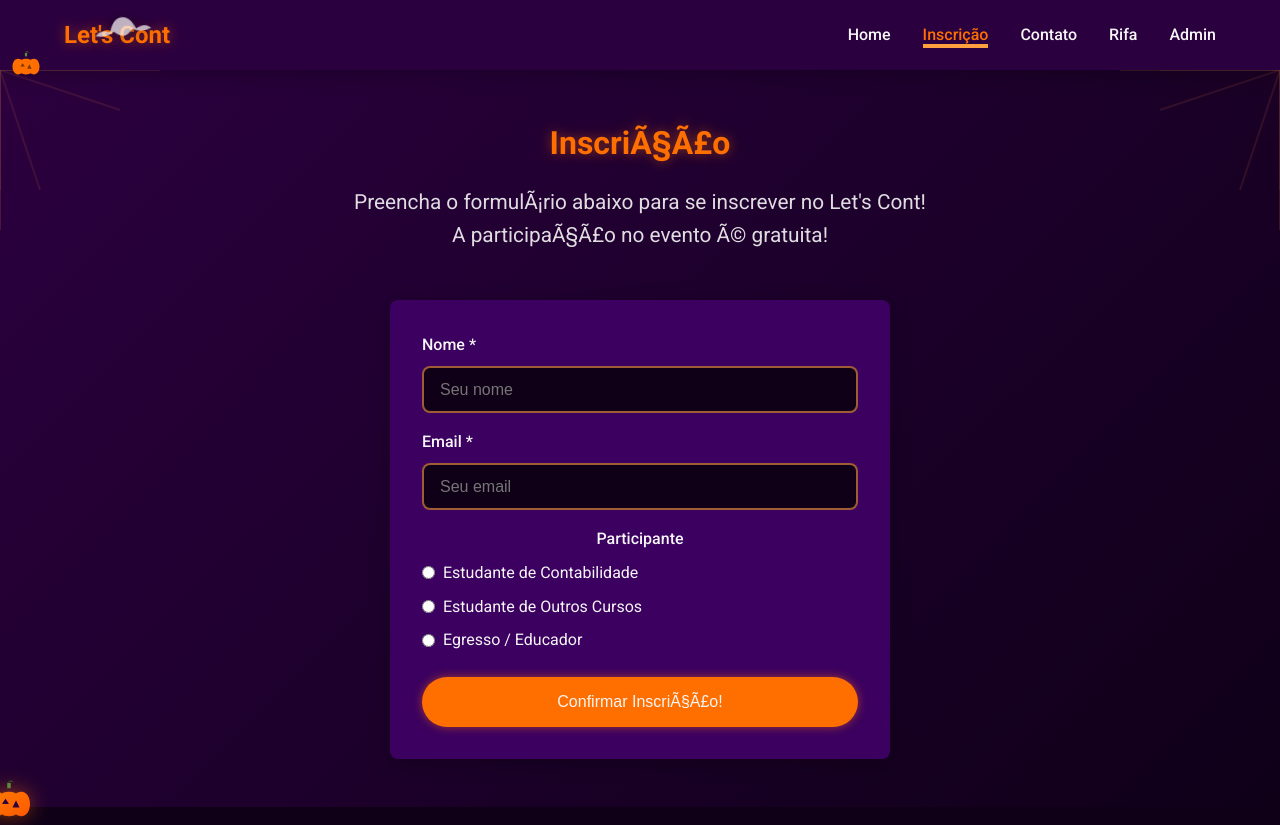
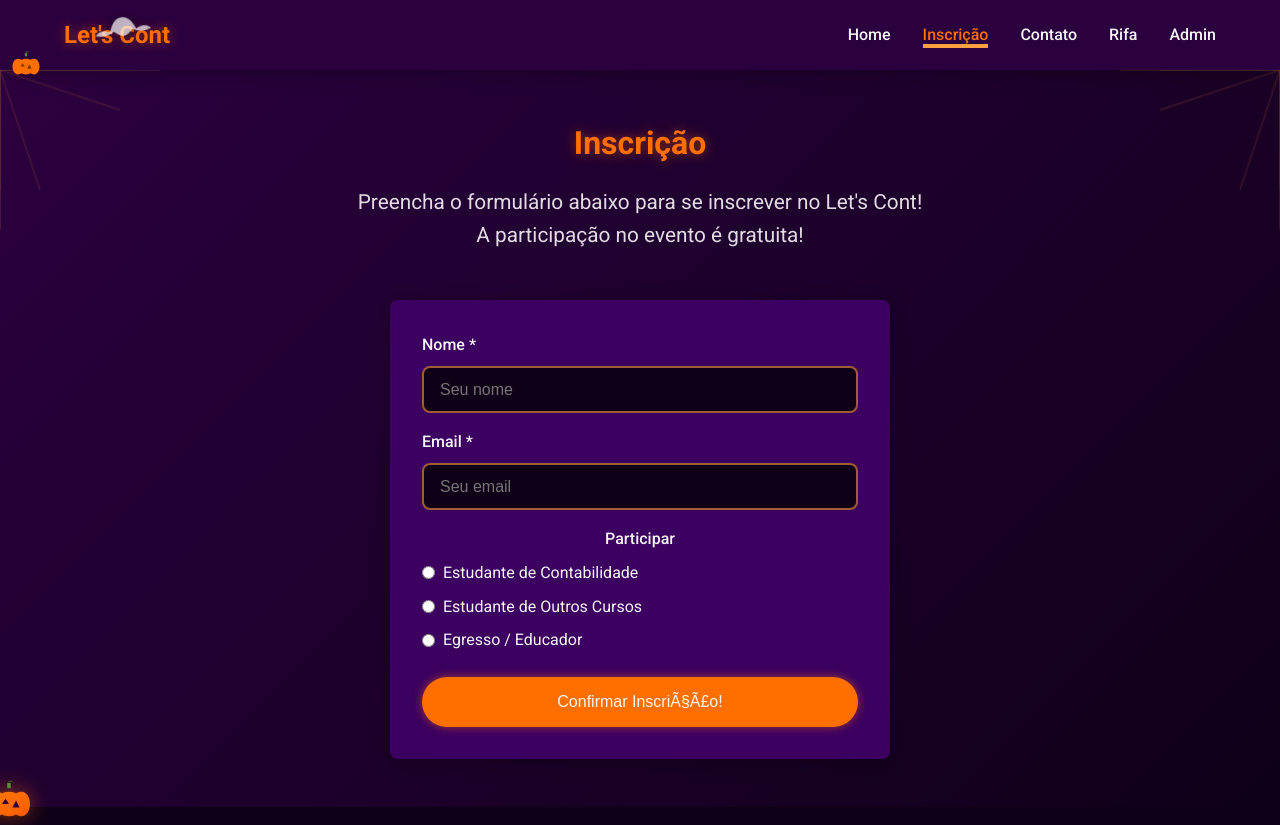
Before and after one commit to ValberthAraujo/LetsCont, a React (Vite) app in the folder frontend/: page /inscricao in a window 1280 px wide. Built offline with nearby package versions, Linux system fonts and the light colour scheme; no server answers.

Commit message:
Correção na parada do mercado pago (Full IA) e o encoding (O corno aqui)

```diff
--- a/frontend/src/components/main/home/Home.jsx
+++ b/frontend/src/components/main/home/Home.jsx
@@ -10,7 +10,7 @@ import { CarouselMotion } from '../../animations/Carrossel';
 export function Home() {
   const sources = React.useMemo(() => ([
     { fallback: feeac, alt: 'Fachada da FEEAC (UFC)' },
-    { fallback: feeac2, alt: 'Audit��rio da FEEAC (UFC)' },
+    { fallback: feeac2, alt: 'Auditório da FEEAC (UFC)' },
   ]), []);
 
   return (
@@ -48,7 +48,7 @@ export function Home() {
             </div>
             <div className={styles.colunaDireita}>
               <h2 className={styles.tituloCartao}>Local</h2>
-              <p className={styles.textoCartao}>O Let's Cont desse ano acontecerǭ no:</p>
+              <p className={styles.textoCartao}>O Let's Cont desse ano acontecerá no:</p>
               <p className={styles.textoCartao}><strong>Auditório Pedro Viera</strong></p>
               <address className={styles.textoCartao}>
                 R. Mal. Deodoro, 400 - Benfica, Fortaleza - CE, 60020-060
--- a/frontend/src/components/main/inscricao/Inscricao.jsx
+++ b/frontend/src/components/main/inscricao/Inscricao.jsx
@@ -42,10 +42,10 @@ export function Inscricao() {
       <section className={styles.hero}>
         <HalloweenWebs />
         <div className={styles.container}>
-          <h1 className='titulo'>InscriÃ§Ã£o</h1>
+          <h1 className='titulo'>Inscrição</h1>
           <p className='descricao'>
-            Preencha o formulÃ¡rio abaixo para se inscrever no Let's Cont!<br/>
-            A participaÃ§Ã£o no evento Ã© gratuita!
+            Preencha o formulário abaixo para se inscrever no Let's Cont!<br/>
+            A participação no evento é gratuita!
           </p>
 
           <form className={`${styles.registrationForm} ${form.form}`} onSubmit={handleSubmit}>
@@ -76,7 +76,7 @@ export function Inscricao() {
             </div>
 
             <div className={styles.formGroup}>
-              <label className={styles.formLabel}>Participante</label>
+              <label className={styles.formLabel}>Participar</label>
               <div className={styles.radioGroup}>
                 <label className={styles.radioOption}>
                   <input
@@ -134,8 +134,8 @@ export function Inscricao() {
         {showSuccess && (
           <div className={styles.modalOverlay} role="dialog" aria-modal="true" aria-label="InscriÃ§Ã£o confirmada" onClick={() => setShowSuccess(false)}>
             <div className={styles.modalContent} onClick={(e) => e.stopPropagation()}>
-              <h2 className={styles.modalTitle}>InscriÃ§Ã£o confirmada</h2>
-              <p>Sua inscriÃ§Ã£o foi registrada com sucesso.</p>
+              <h2 className={styles.modalTitle}>Inscrição confirmada</h2>
+              <p>Sua inscrição foi registrada com sucesso.</p>
               <button type="button" className={styles.submitButton} onClick={() => setShowSuccess(false)}>
                 Fechar
               </button>
```
Also changed, not shown: 1 other file (tests, documents, lock files or other folders).
